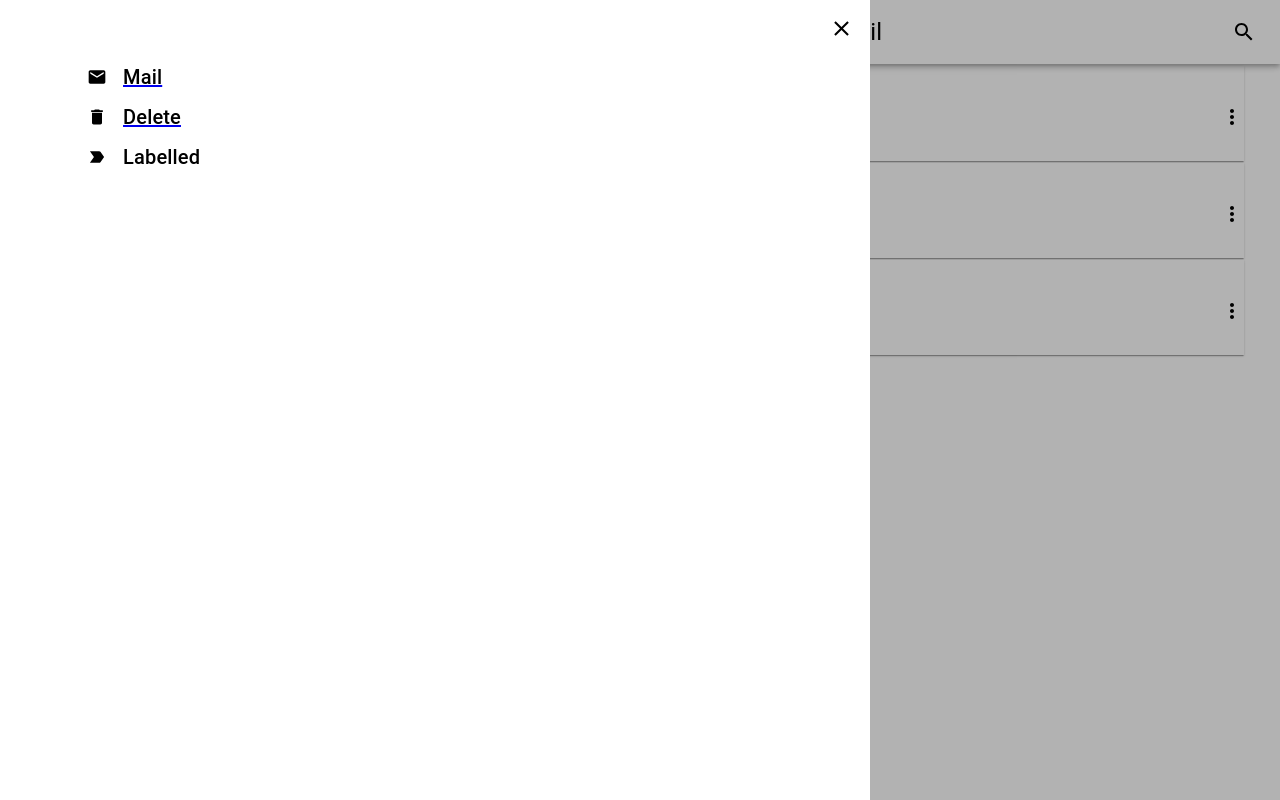
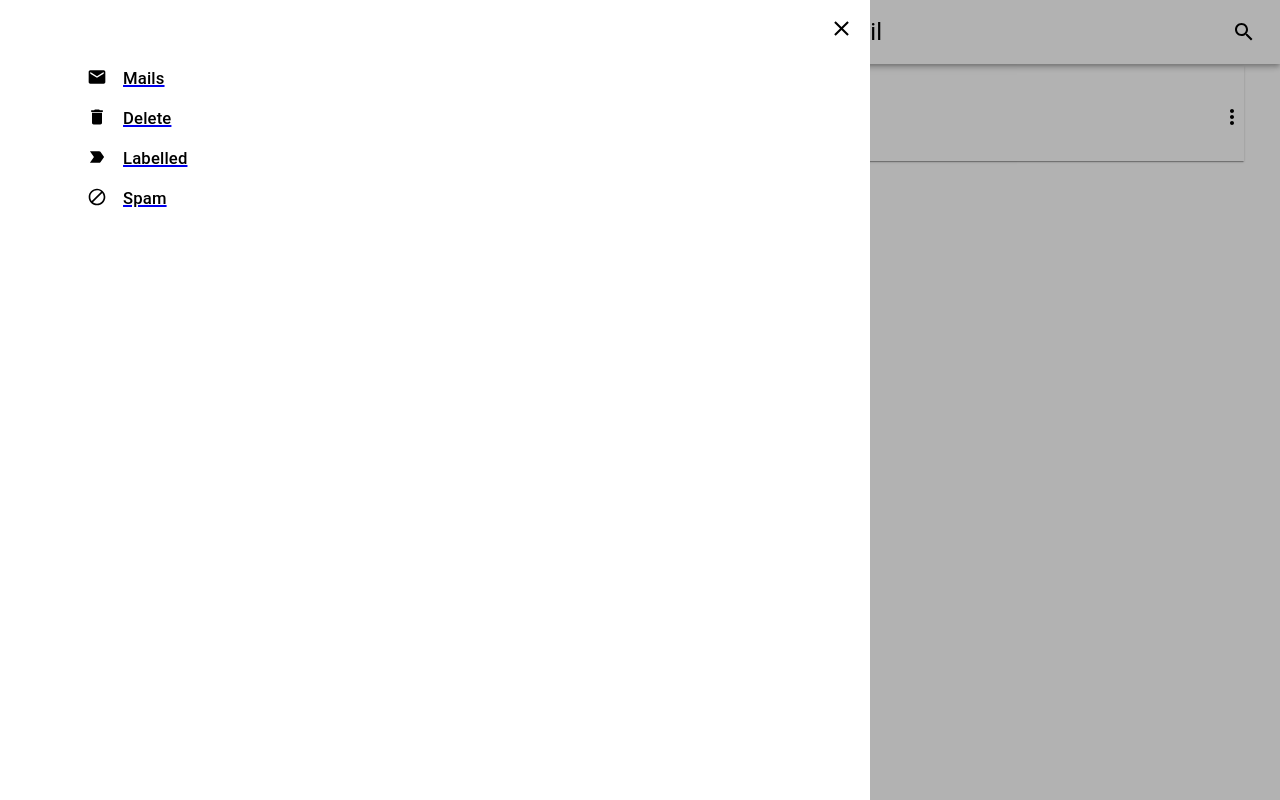
Before and after one commit to praispranav/gmail-custom, a React (Create React App) app: page /spam in a window 1280 px wide. Both pictures are taken after a click on the icon 36 px from the left and 30 px from the top of the page. Built offline with nearby package versions, Linux system fonts and the light colour scheme.

Commit message:
alldoneexceptspam

```diff
--- a/src/App.js
+++ b/src/App.js
@@ -30,6 +30,24 @@ const Reducer = (state, action) => {
         return item
       })
       return { ...state, data:updatedData }
+    case 'label':
+      const updatedDatalabel = state.data.map((item)=>{
+        if(item.id === action.id){
+          item.labelled = !item.labelled
+        }
+        console.log(item)
+        return item
+      })
+      return { ...state, data:updatedDatalabel }
+    case 'spam':
+      const updatedDataspam = state.data.map((item)=>{
+        if(item.id === action.id){
+          item.spam = !item.spam
+        }
+        console.log(item)
+        return item
+      })
+      return { ...state, data:updatedDataspam }
     default: return state
   }
 }
--- a/src/Components/ComponentsManager.js
+++ b/src/Components/ComponentsManager.js
@@ -20,6 +20,12 @@ function ComponentsManager() {
                 <Route exact path="/delete">
                     <MailMain my="2" />
                 </Route>
+                <Route exact path="/spam">
+                    <MailMain my="3" />
+                </Route>
+                <Route exact path="/labelled">
+                    <MailMain my="4" />
+                </Route>
                 <Route path="/">
                     <MailMain />
                 </Route>
--- a/src/Components/Mails/MailMain.js
+++ b/src/Components/Mails/MailMain.js
@@ -8,6 +8,12 @@ const MailMain = (props) => {
     useEffect(()=>{
         if(props.my == 2){
             setstate(2)
+        }
+        else if(props.my == 3){
+            setstate(2)
+        }
+        else if(props.my == 4){
+            setstate(4)
         }
         else{
             setstate()
@@ -20,24 +26,34 @@ const MailMain = (props) => {
     }
 
     const Main = context.state.data.filter((item)=> item.delete == false && item.spam == false).map((item)=> <div>
-        <Section state={state} keys={item.id} delete={item.delete} id={item.id} email={item.email} handleClick={(event)=> handleClick(event)} subject={item.subject} content={item.content} />
+        <Section state={state} label={item.labelled} keys={item.id} delete={item.delete} id={item.id} email={item.email} handleClick={(event)=> handleClick(event)} subject={item.subject} content={item.content} />
     </div>)
 
     const FilterSection = context.state.data.filter((item)=> item.id === context.state.active).map((item)=>
-        <MailSection email={item.email} subject={item.subject} content={item.content} />
+        <MailSection email={item.email} subject={item.subject} label={item.l} content={item.content} />
     )
 
     const Screen = context.state.data.filter((it)=> it.delete == true ).map((item)=> <div>
-        <Section keys={item.id} delete={item.delete} id={item.id} email={item.email} handleClick={(event)=> handleClick(event)} subject={item.subject} content={item.content} />
+        <Section label={item.labelled} keys={item.id} delete={item.delete} id={item.id} email={item.email} handleClick={(event)=> handleClick(event)} subject={item.subject} content={item.content} />
         </div>
     )
-    const MainScreen = state === 2 ? Screen : Main ;
+    const Screen4 = context.state.data.filter((it)=> it.spam === false ).map((item)=> <div>
+        <Section keys={item.id} label={item.labelled} delete={item.delete} id={item.id} email={item.email} handleClick={(event)=> handleClick(event)} subject={item.subject} content={item.content} />
+        </div>
+    )
+    const Screen5 = context.state.data.filter((it)=> it.labelled == true ).map((item)=> <div>
+        <Section keys={item.id} delete={item.delete} label={item.labelled} id={item.id} email={item.email} handleClick={(event)=> handleClick(event)} subject={item.subject} content={item.content} />
+        </div>
+    )
+    const MainScreen = state == 2 ? Screen : Main ;
+    const SpamMainScreen = state == 3 ? Screen4 : MainScreen;
+    const LabelledMainScreen = state == 4 ? Screen5 :SpamMainScreen ;
     return (
         <div>
             <div style={context.state.active === null ? {display:"none"}:{display:"block"}} >
                 {FilterSection}
             </div>
-            {MainScreen}
+            {LabelledMainScreen}
         </div>
     );
 }
--- a/src/Components/Mails/Section.js
+++ b/src/Components/Mails/Section.js
@@ -6,6 +6,14 @@ import { UserContext } from "../../App"
 // import UserIcon from "@material-ui/icons/User"
 import AccountCircle  from '@material-ui/icons/AccountCircle';
 import MoreVertIcon from '@material-ui/icons/MoreVert';
+import LabelIcon from "@material-ui/icons/Label"
+import CloseIcon from "@material-ui/icons/Close"
+import BlockIcon from "@material-ui/icons/Block"
+// import MenuIcon from "@material-ui/icons/Menu"
+import MailIcon from "@material-ui/icons/Mail"
+import LabelImportantIcon from "@material-ui/icons/LabelImportant"
+// import SearchIcon from "@material-ui/icons/Search"
+import DeleteIcon from "@material-ui/icons/Delete"
 
 const Section = (props) => {
     const context = useContext(UserContext);
@@ -38,8 +46,17 @@ const Section = (props) => {
 
     const Dispatch = () =>{
         setCount(count+1)
-        // context.dispatch({})
         context.dispatch({type:"delete", value: true, id: props.id})
+    }
+
+    const DispatchLabelled = () =>{
+        setCount(count+1)
+        context.dispatch({type:"label", value: true, id: props.id})
+    }
+
+    const DispatchSpam = () =>{
+        setCount(count+1)
+        context.dispatch({type:"spam", value: true, id: props.id})
     }
     return(
         <div>
@@ -52,11 +69,17 @@ const Section = (props) => {
                 <Typography variant="p">{props.email}</Typography>
             </div>
             {console.log(context.state.delete)}
-            <MoreVertIcon onClick={()=> setOpen(!Open)} />
-            <Paper style={{position:"absolute",padding:"0.7em",height:"auto",width:"3em",display:SearchDisplay, right:"20px"}}>
-               <Typography variant="p" onClick={Dispatch} style={{paddingTop:"1001.8em"}}>Delete</Typography><br />
-               <Typography variant="p" style={{marginBottom:".8em"}}>Star</Typography><br/>
-               <Typography variant="p">Spam</Typography>
+                <LabelIcon style={props.label ? {display:"block"}: {display:"none"}} />
+            <div style={{display:"flex", flexDirection:"column"}}>
+                <MoreVertIcon onClick={()=> setOpen(!Open)} />
+            </div>
+            <Paper style={{position:"absolute",padding:"0.7em",height:"auto",width:"6em",border:"1px solid lightgrey",display:SearchDisplay, right:"20px"}}>
+               <div style={{textAlign:"right",marginTop:"0px", marginRight:"-4px"}}>
+                    <CloseIcon onClick={()=> setOpen(!Open)}/>
+               </div>
+               <Typography variant="h6" onClick={Dispatch} style={{display:"flex", alignItems:"center",paddingTop:"0em",marginBottom:"-10px"}}><DeleteIcon style={{fontSize:"14px", marginRight:"6px"}}/><small>Delete</small></Typography><br />
+               <Typography variant="h6" onClick={DispatchLabelled} style={{display:"flex", alignItems:"center",paddingTop:"0em",marginBottom:"-10px"}} ><LabelImportantIcon  style={{fontSize:"14px", marginRight:"6px"}}/><small>Label</small></Typography><br/>
+               <Typography variant="h6" onClick={DispatchSpam} style={{display:"flex", alignItems:"center"}}><BlockIcon style={{fontSize:"14px", marginRight:"6px"}}/><small> Spam</small></Typography>
             </Paper>
         </div>
     </Paper>
--- a/src/Components/Nav/SideNav.jsx
+++ b/src/Components/Nav/SideNav.jsx
@@ -4,6 +4,7 @@ import {UserContext} from "../../App"
 import Typography from "@material-ui/core/Typography"
 
 import CloseIcon from "@material-ui/icons/Close"
+import BlockIcon from "@material-ui/icons/Block"
 // import MenuIcon from "@material-ui/icons/Menu"
 import MailIcon from "@material-ui/icons/Mail"
 import LabelImportantIcon from "@material-ui/icons/LabelImportant"
@@ -25,19 +26,27 @@ const SideBar = (props) =>{
                     <Link to="">
                     <div style={{ marginTop:"1em",textTransform:"none" ,marginLeft:"10%",display:"flex", alignItems:"center"}}>
                             <MailIcon style={{fontSize:"20px"}}/>
-                            <Typography variant="h6" style={{marginLeft:"0.8em"}}>Mail</Typography>
+                            <Typography variant="h6" style={{marginLeft:"0.8em"}}><small>Mails</small></Typography>
                     </div>
                     </Link>
                     <Link to="/delete">
                     <div style={{marginTop:".5em" ,marginLeft:"10%",alignItems:"center",display:"flex"}}>
                         <DeleteIcon style={{fontSize:"20px"}}/>
-                        <Typography variant="h6" style={{marginLeft:"0.8em"}}>Delete</Typography>
+                        <Typography variant="h6" style={{marginLeft:"0.8em"}}><small>Delete</small></Typography>
                     </div>
                     </Link>
+                    <Link to="/labelled">
                     <div style={{marginTop:".5em" ,marginLeft:"10%",alignItems:"center",display:"flex"}}>
                         <LabelImportantIcon style={{fontSize:"20px"}}/>
-                        <Typography variant="h6" style={{marginLeft:"0.8em"}}>Labelled</Typography>
+                        <Typography variant="h6" style={{marginLeft:"0.8em"}}><small>Labelled</small></Typography>
                     </div>
+                    </Link>
+                    <Link to="/spam">
+                    <div style={{marginTop:".5em" ,marginLeft:"10%",alignItems:"center",display:"flex"}}>
+                        <BlockIcon style={{fontSize:"20px"}}/>
+                        <Typography variant="h6" style={{marginLeft:"0.8em"}}><small>Spam</small></Typography>
+                    </div>
+                    </Link>
                 </div>
                 <div onClick={()=> props.close()} style={{height:"100vh",width:"40vw", background:"rgba(0,0,0,0.3)"}}>
 
--- a/src/Components/data.js
+++ b/src/Components/data.js
@@ -3,6 +3,7 @@ const Mails = [
         id:1,
         spam:false,
         delete:false,
+        labelled:false,
         email:"praispranav@gmail.com",
         subject:"Hello this is Mail Subject",
         content:"This Is Samaple text,This Is Samaple textThis Is Samaple textThis Is Samaple textThis Is Samaple textThis Is Samaple textThis Is Samaple textThis Is Samaple textThis Is Samaple textThis Is Samaple textThis Is Samaple textThis Is Samaple textThis Is Samaple text"
@@ -12,6 +13,7 @@ const Mails = [
         spam:false,
         email:"methodpraispranav@gmail.com",
         subject:"Hello this is Mail Subject",
+        labelled:true,
         delete:false,
         content:"This Is Samaple text,This Is Samaple textThis Is Samaple textThis Is Samaple textThis Is Samaple textThis Is Samaple textThis Is Samaple textThis Is Samaple textThis Is Samaple textThis Is Samaple textThis Is Samaple textThis Is Samaple textThis Is Samaple text"
     },
@@ -21,22 +23,25 @@ const Mails = [
         email:"praispranavKumar@gmail.com",
         subject:"Hello this is Mail Subject",
         delete:false,
+        labelled:true,
         content:"This Is Samaple text,This Is Samaple textThis Is Samaple textThis Is Samaple textThis Is Samaple textThis Is Samaple textThis Is Samaple textThis Is Samaple textThis Is Samaple textThis Is Samaple textThis Is Samaple textThis Is Samaple textThis Is Samaple text"
     },
     {
         id:4,
         delete:false,
         spam:true,
+        labelled:false,
         email:"prais@gmail.com",
-        subject:"Hello this is Mail Subject",
+        subject:"This is Spam Mail",
         content:"This Is Samaple text,This Is Samaple textThis Is Samaple textThis Is Samaple textThis Is Samaple textThis Is Samaple textThis Is Samaple textThis Is Samaple textThis Is Samaple textThis Is Samaple textThis Is Samaple textThis Is Samaple textThis Is Samaple text"
     },
     {
         id:5,
         delete:true,
-        spam:false,
+        spam:true,
+        labelled:false,
         email:"Omkar@gmail.com",
-        subject:"Hello this is Mail Subject",
+        subject:"This is Not Spaml Subject",
         content:"This Is Samaple text,This Is Samaple textThis Is Samaple textThis Is Samaple textThis Is Samaple textThis Is Samaple textThis Is Samaple textThis Is Samaple textThis Is Samaple textThis Is Samaple textThis Is Samaple textThis Is Samaple textThis Is Samaple text"
     },
 ]
```
